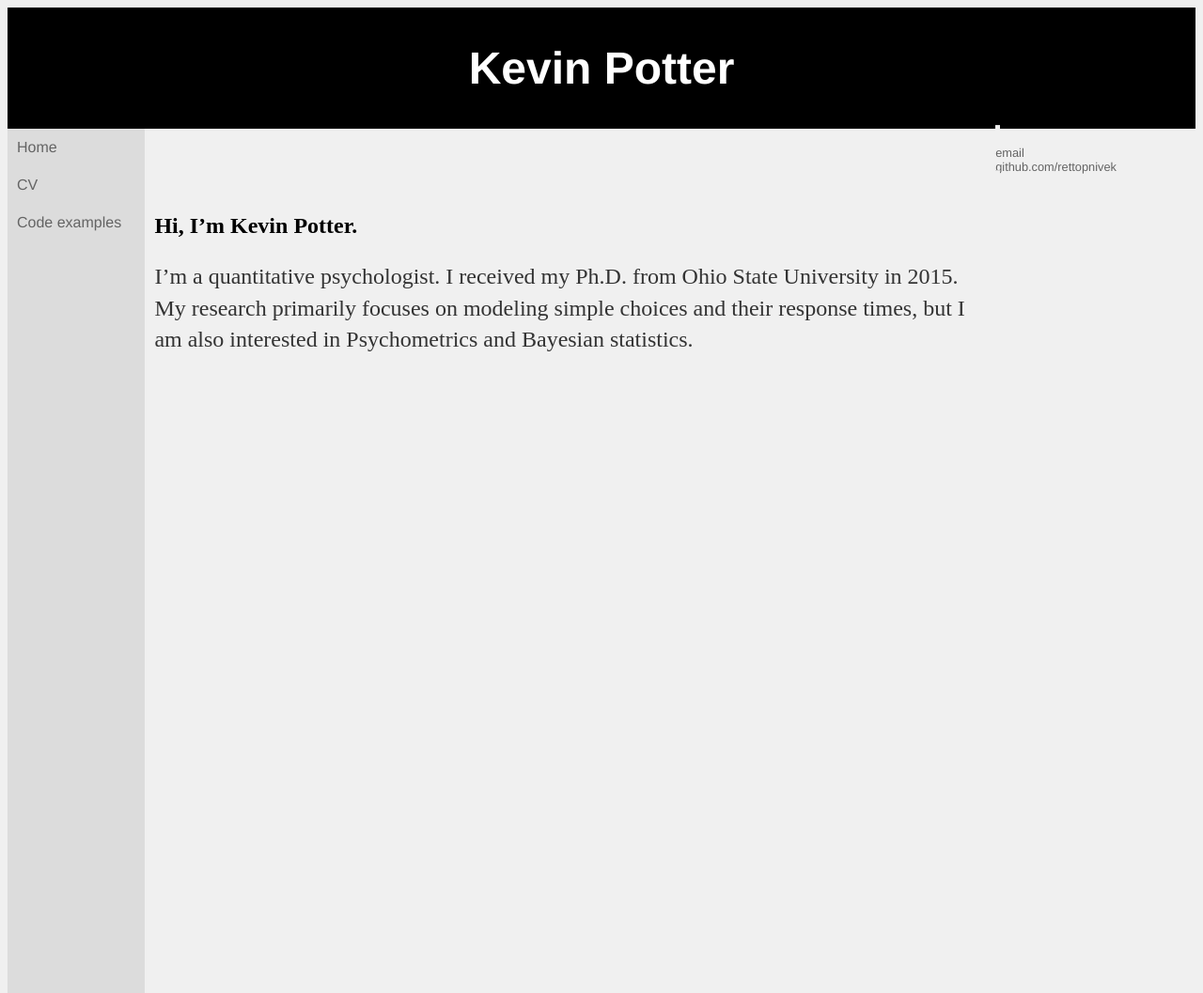
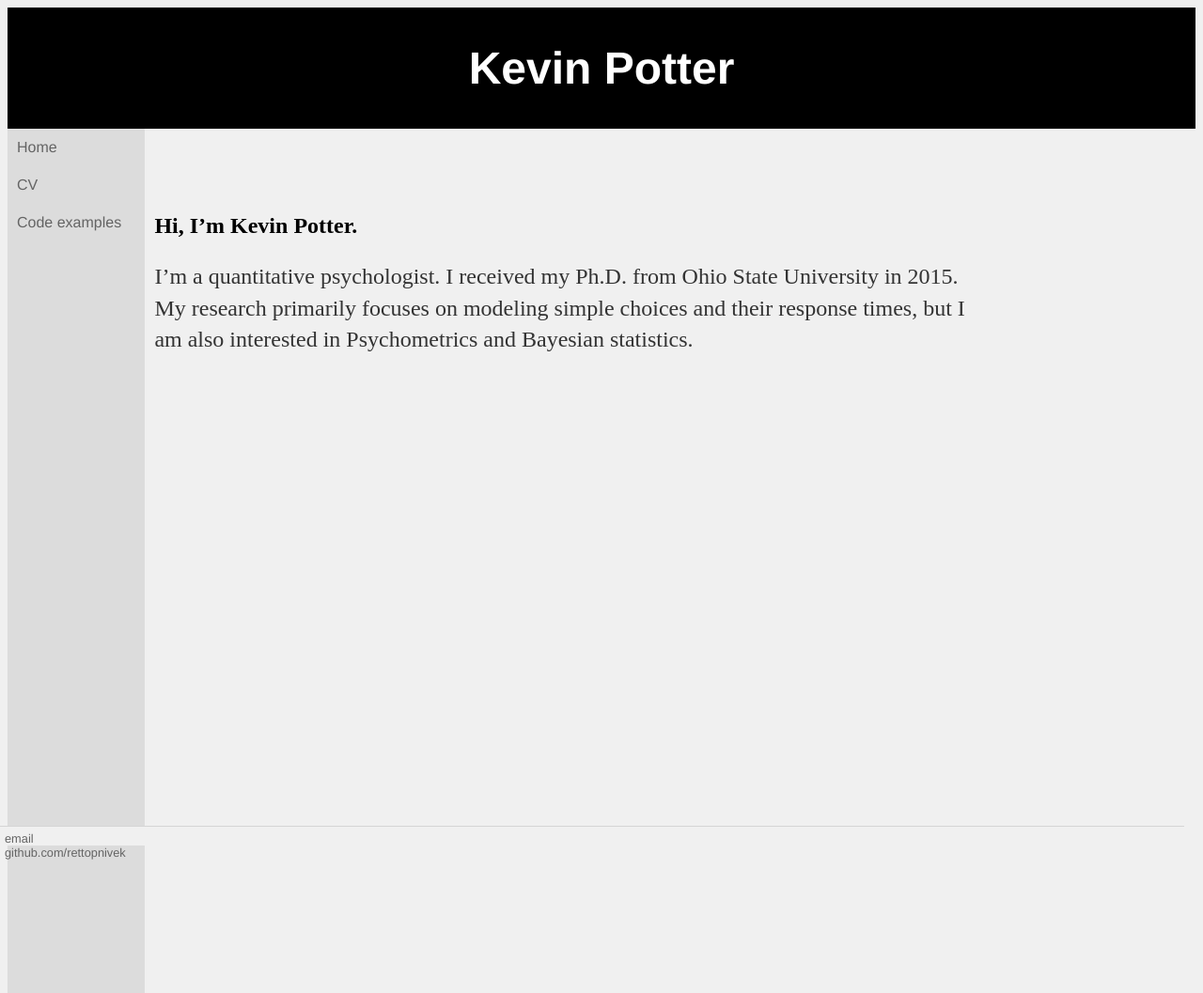
Before and after one commit to rettopnivek/rettopnivek.github.io, a Jekyll site: the page built from index.md, in a window 1280 px wide. Shown: the whole page at 94% size. Built offline with Jekyll 4.4.1, drawn with Linux system fonts in a browser that asks for light colours.

Commit message:
Update main.css

```diff
--- a/css/main.css
+++ b/css/main.css
@@ -1,15 +1,19 @@
+/* Set html and body to fill entire screen */
 html, body {
+    background-color:rgb(240,240,240);
     height: 100%;
 }
 .fill {
     min-height: 100%;
 }
+/* Top bar */
 #header {
     background-color:black;
     color:white;
     text-align:center;
     padding:5px;
 }
+/* Navigation bar */
 #nav {
     font-family:'Helvetica', 'Arial', 'Sans-Serif';
     /*text-align:center;*/
@@ -20,6 +24,7 @@ html, body {
     float:left;
     padding:10px;
 }
+/* Main content */
 #section {
     margin: 60px auto;
     width: 70%;
@@ -27,21 +32,26 @@ html, body {
     padding:10px;
     background-color:rgb(240,240,240);
 }
+/* Footer at bottom of screen */
 #footer {
     font-family:'Helvetica', 'Arial', 'Sans-Serif';
+    /* Line dividing footer */
     border-top: 1px solid #d5d5d5;
+    /* Set footer to float */
+    position: fixed;
+    bottom: 0;
+    left: 0;
+    right: 0;
+    height: 10px;
     background-color:rgb(240,240,240);
     color:rgb(100,100,100);
-    clear:both;
     display: inline;
     margin-right: 20px;
     padding:5px;
     font-size: .8em;
 }
-body {
-    background-color:rgb(240,240,240);
-}
 li {
+    /* Disable bullet point preceding link */
     list-style-type:none;
 }
 a {
@@ -49,9 +59,11 @@ a {
     color: rgb(100, 100, 100);
 }
 a:hover {
+    /* Hovering over a link makes it underlined */
     text-decoration: underline;
 }
 a:visited {
+    /* Disable the setting of a link to purple if previously visited */
     text-decoration: none;
     color:rgb(100,100,100);
 }
```
